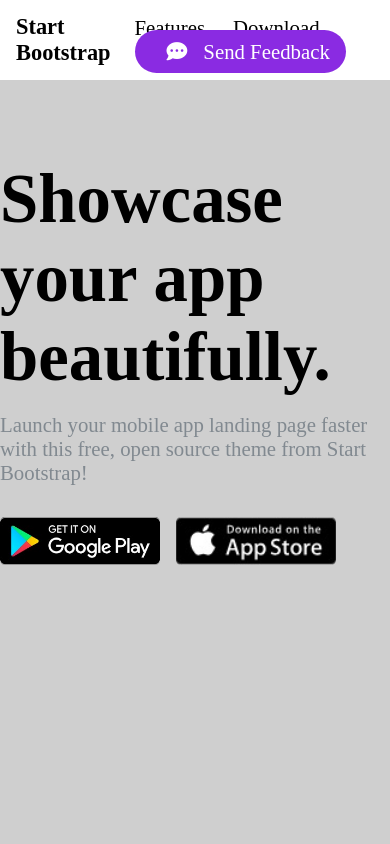
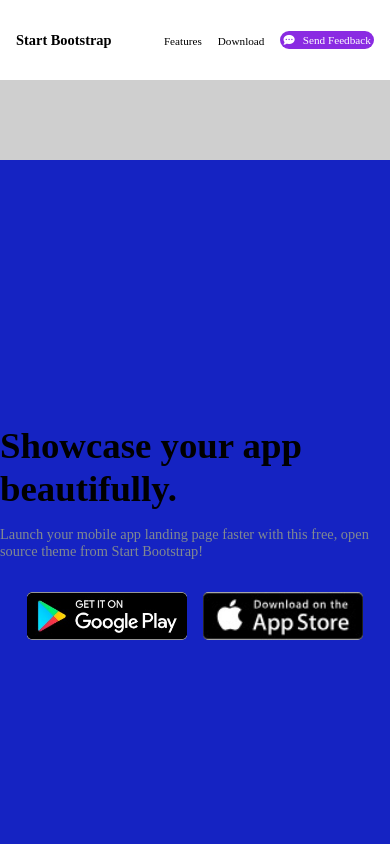
Before and after one commit to CHIBUZOR-coder/AnchrosoftTechAssignment1, a plain HTML site: page flexLayout/index.html in a window 390 px wide. Shown: the top 844 px of the page. Drawn offline with Linux system fonts and the light colour scheme.

Commit message:
worked on banner media query

```diff
--- a/flexLayout/style.css
+++ b/flexLayout/style.css
@@ -32,9 +32,13 @@
 
 
 
-.header .navbar ul li {
+.header .navbar ul {
     list-style: none;
-    display: inline;
+    display: flex;
+    justify-content: center;
+    align-items: center;
+    gap: 1rem;
+    flex-wrap: wrap;
     padding-left: 1.5rem;
 }
 
@@ -46,13 +50,6 @@
     color: #000;
 }
 
-
-.header .navbar ul .navbar-btn .spann {
-    display: inline;
-    padding-left: 1rem;
-
-
-}
 
 .header .navbar ul li a {
     transition: ease-in-out .5s;
@@ -69,6 +66,10 @@
     padding: .6rem 1rem;
     border-radius: 25px;
     transition: ease-in-out .5s;
+    display: flex;
+    justify-content: center;
+    align-items: center;
+    gap: .8rem;
 
     &:hover {
         background-color: blue;
@@ -120,16 +121,12 @@
 
 .banner .item1 h4 {
     position: relative;
-    width: 50%;
+    width: 80%;
     font-size: 4.3rem;
     font-weight: bold;
 
 }
 
-.banner .item1 h4 {
-    position: relative;
-    width: 80%;
-}
 
 .banner .item1 p {
     color: rgb(129, 137, 144);
@@ -222,6 +219,7 @@
     padding: 1rem;
     transform: rotate(80deg);
     background-color: blue;
+    color: white;
 
 }
 
@@ -288,3 +286,132 @@
     fill: #fff;
     /* Adjust color as needed */
 }
+
+
+
+
+
+
+
+
+
+
+
+
+
+
+
+
+
+
+
+
+
+
+@media (max-width:959.9px) {
+
+    .banner .item1 {
+        background-color: burlywood;
+
+        justify-content: center;
+        align-items: center;
+
+    }
+
+    .banner .item1 h4 {
+        position: relative;
+        width: 100%;
+        font-size: 4.3rem;
+        font-weight: bold;
+
+    }
+
+
+    .header .logo a {
+        text-decoration: none;
+        font-size: .8rem;
+        font-weight: bolder;
+        color: #000;
+        transition: ease-in-out .5s;
+
+        &:hover {
+            color: blue;
+        }
+    }
+
+
+    .header .navbar ul li a {
+        font-size: .8rem;
+    }
+
+
+    .header .navbar ul li .navbar-btn {
+        padding: .6rem .5rem;
+        display: flex;
+        justify-content: center;
+        align-items: center;
+        gap: .5rem;
+    }
+}
+
+
+
+
+@media (max-width:420.99px) {
+
+    .banner .item1 {
+        background-color: rgb(21, 35, 194);
+
+        justify-content: center;
+        align-items: center;
+
+    }
+
+    .banner .item1 h4 {
+        position: relative;
+        width: 100%;
+        font-size: 2.3rem;
+        font-weight: bold;
+
+    }
+
+
+    .header .logo a {
+        text-decoration: none;
+        font-size: .9rem;
+        font-weight: bolder;
+        color: #000;
+        transition: ease-in-out .5s;
+
+        &:hover {
+            color: blue;
+        }
+    }
+
+
+    .header .navbar ul li a {
+        font-size: .7rem;
+    }
+
+    .banner .item1 p {
+        color: rgb(129, 137, 144);
+        font-size: .9rem;
+    }
+
+    .header .navbar ul li .navbar-btn {
+        padding: .2rem .2rem;
+        display: flex;
+
+        justify-content: center;
+        align-items: center;
+        gap: .5rem;
+    }
+}
+
+
+
+
+
+@media (max-width:332.99px) {
+
+}
```
